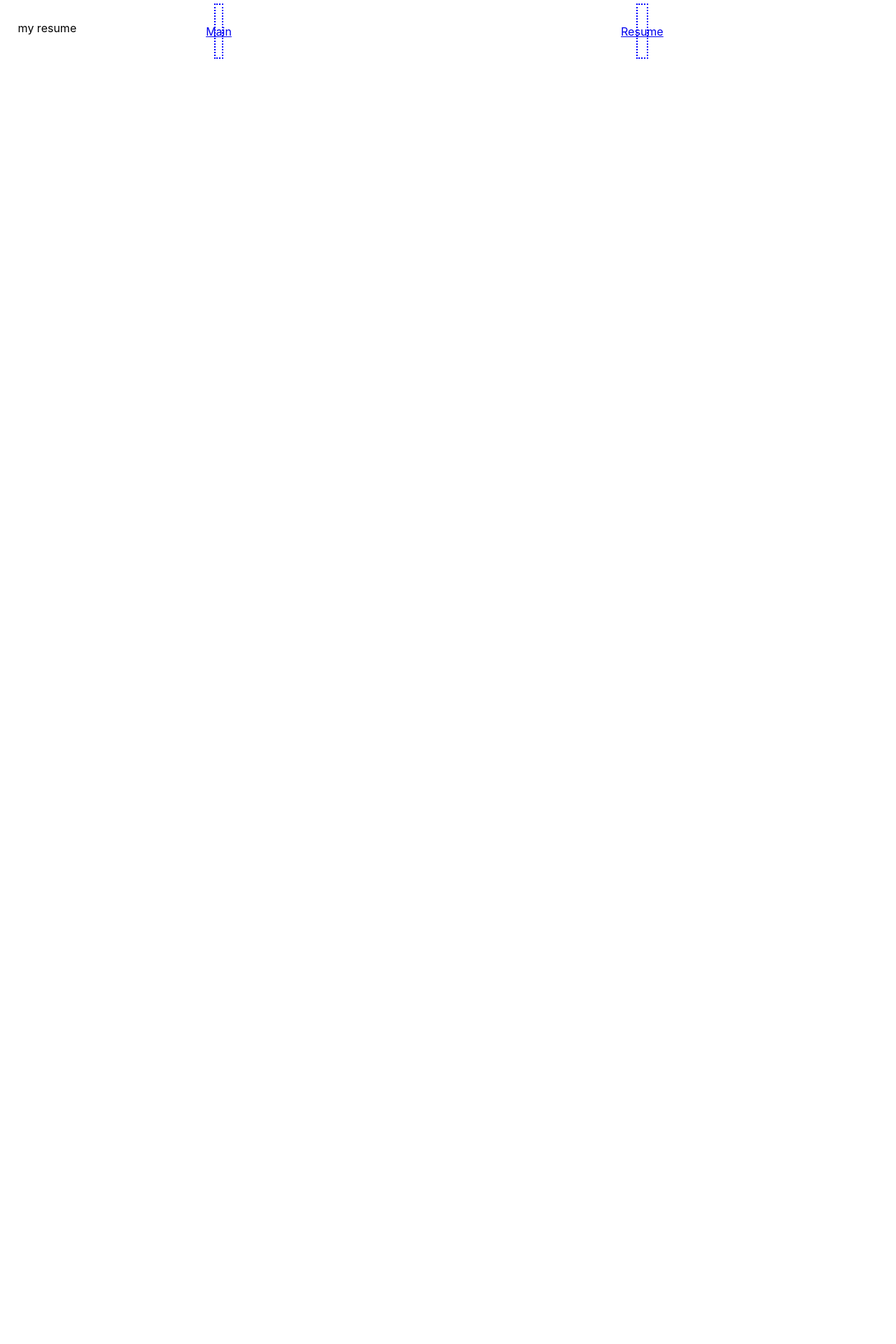
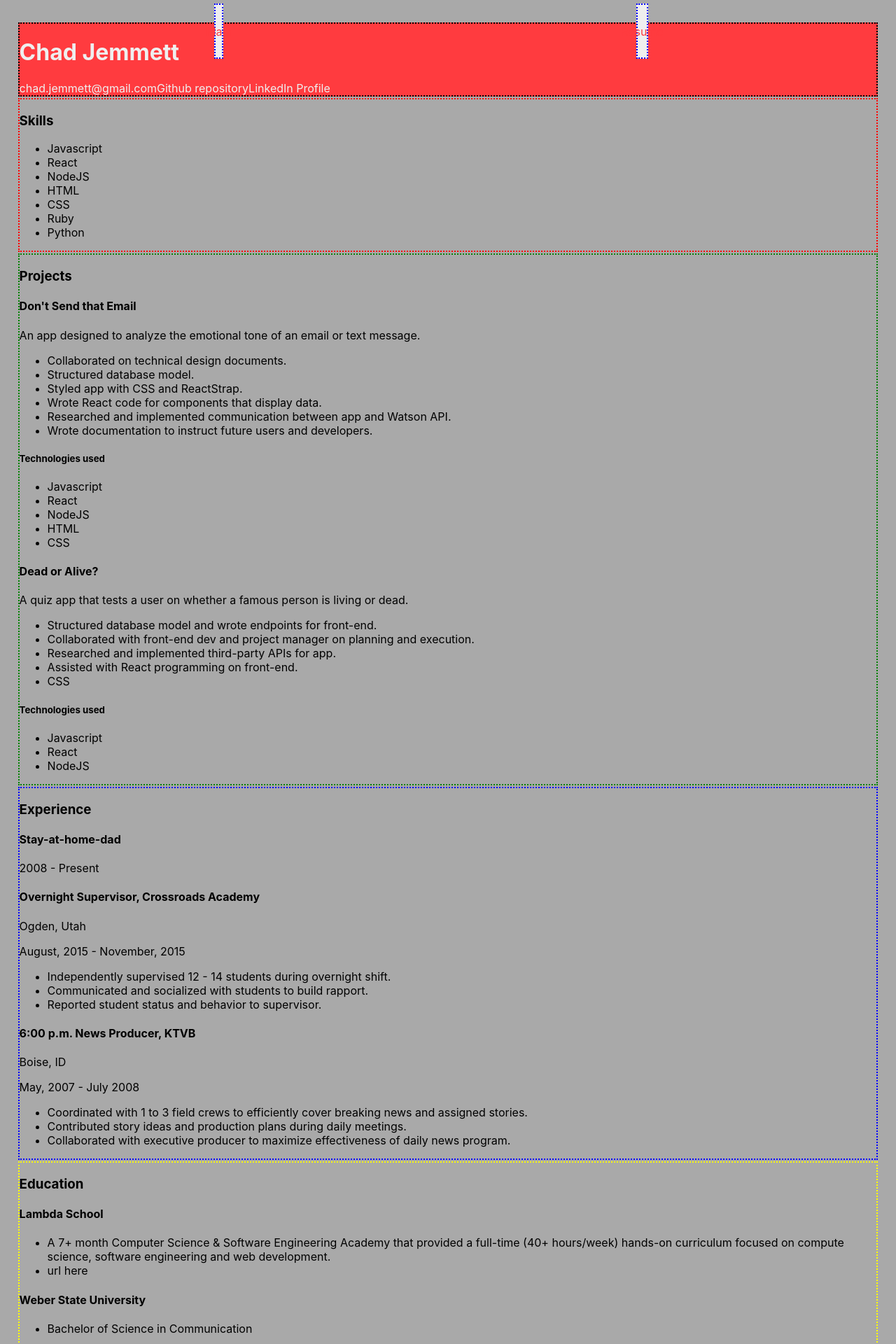
Before and after one commit to ceejaay/portfolio, a React (Create React App) app: page /resume in a window 1280 px wide. Shown: the top 1920 px of the page at 70% size. Before the commit the page ends 800 px from the top, so only its background shows below. Built offline with nearby package versions, Linux system fonts and the light colour scheme.

Commit message:
Fixed the problem where I type in the id in the url

```diff
--- a/src/App.css
+++ b/src/App.css
@@ -2,25 +2,30 @@
   text-align: center;
 }
 
-.App-logo {
-  animation: App-logo-spin infinite 20s linear;
-  height: 40vmin;
-  pointer-events: none;
-}
+/* .App-logo { */
+/*   animation: App-logo-spin infinite 20s linear; */
+/*   height: 40vmin; */
+/*   pointer-events: none; */
+/* } */
 
-.App-header {
-  background-color: #282c34;
-  min-height: 100vh;
-  display: flex;
-  flex-direction: column;
-  align-items: center;
-  justify-content: center;
-  font-size: calc(10px + 2vmin);
-  color: white;
-}
+/* .App-header { */
+/*   background-color: #282c34; */
+/*   min-height: 100vh; */
+/*   display: flex; */
+/*   flex-direction: column; */
+/*   align-items: center; */
+/*   justify-content: center; */
+/*   font-size: calc(10px + 2vmin); */
+/*   color: white; */
+/* } */
 
 .App-link {
   color: #61dafb;
+}
+.container {
+  padding: 0 2%;
+  background: #a9a9a9;
+  /* border: dashed red 8px; */
 }
 
 .content-container {
@@ -31,10 +36,6 @@
 }
 
 
-.container {
-  padding: 0 2%;
-  /* border: dashed red 8px; */
-}
 
 .footer {
   display: flex;
@@ -49,6 +50,10 @@
   flex-direction: column;
 }
 
+.header a {
+  text-decoration: none;
+}
+
 .header-buttons {
   display: flex;
   height: 75px;
@@ -56,6 +61,8 @@
   border: black solid 1px;
   justify-content: center;
   align-items: center;
+  background: #EFEfef;
+  color: #FF3B3F;
 }
 
 .main-content {
@@ -81,7 +88,7 @@
 }
 .about-me {
   width: 100%;
-  background: lightsalmon;
+  background: #EFEFEF;
 
 }
 
@@ -91,13 +98,13 @@
   height: 45px;
   justify-content: space-around;
   align-items: center;
-  background: lightgray;
+  background: #EFEFEF;
 }
 
 .icons {
   height: 1.8em;
   width: 1.8em;
-  color: black;
+  color: #FF3B3F;
 }
 
 .link-buttons {
@@ -109,21 +116,66 @@
   justify-content: center;
   align-items: center;
   text-decoration: none;
+  background: #EFEFEF;
 }
 
 
 .project-links a {
   text-decoration: none;
+  color: #FF3B3F;
 }
 
 .project-summary {
+  width: 100%;
+}
 
+.project-summary a {
+  text-decoration: none;
+}
+.preview-name {
+  display: flex;
+  align-items: center;
+  justify-content: center;
+  width: 100%;
+  height: 50px;
+  background: #EFEFEF;
+  color: #FF3B3F;
 }
 
 .project-summary img {
   max-width: 100%;
   height: auto;
+  /* border-radius: 50%; */
+}
 
+.resume-header {
+  border: dotted black 2px;
+  margin: 2px 0;
+  background: #FF3B3F;
+  color: #EFEFEF;
+}
+
+.resume-header a  {
+  color: #EFEFEF;
+  text-decoration: none;
+
+}
+
+.resume-skills {
+  border: dotted red 2px;
+  margin: 2px 0;
+}
+.resume-projects {
+  border: dotted green 2px;
+  margin: 2px 0;
+}
+.resume-job-history {
+  border: dotted blue 2px;
+  margin: 2px 0;
+}
+.resume-education {
+  border: dotted yellow 2px;
+  margin: 2px 0;
 }
 /* @keyframes App-logo-spin { */
 /*   from { */
--- a/src/App.js
+++ b/src/App.js
@@ -25,7 +25,7 @@ class App extends Component {
         <Header />
         <Switch>
           <Route exact path={"/"} component={MainContent}/>
-          <Route exact path={"/resume"} component={Resume}/>
+          <Route path={"/resume"} component={Resume}/>
           <Route path={"/:id"} component={ItemPage} />
         </Switch>
       </div>);
--- a/src/assets/json_data.js
+++ b/src/assets/json_data.js
@@ -3,7 +3,7 @@ const projectData = {
     {
       id: 1,
       name: "Don't Send That Email",
-      description: "My description here",
+      description: "This project was a challenge because we had five people working on the entire project. We had a standup each morning to decide what each of us would do for that day. I worked on a mix of backend, frontend and documentation. The most challenging and enjoyable part of this project was researching and implementing the Watson API. I had to read a lot of documentation. I pair-programmed with a colleauge to get the right data from the Watson API.",
       links: {liveSite: "https://dont-send-that-email.netlify.com/", github: "https://github.com/Lambda-School-Labs/dont-send-that-email", pullRequests: "https://github.com/Lambda-School-Labs/dont-send-that-email/pulls?q=is%3Apr+is%3Aclosed+author%3Aceejaay"},
       image: "https://i.imgur.com/YjQipnG.png"
     },
@@ -11,7 +11,7 @@ const projectData = {
     {
       id: 2,
       name: "Dead or Alive?",
-      description: "My description here",
+      description: "Please note: There are no pull requests for this project. My project manager and I were simply merging our branches without pull requsts.  My primary work on this project was on the backend. I planned and executed the database schema. I prepared all the endpoints for the React developer to access. The challenging part of this project was to communicate clearly with the React developer. We had to be clear how the data would get from front end to the backend. ",
       links: {liveSite: "https://doa-dev-marketing.herokuapp.com/", github: "https://github.com/BrianARuff/team_dead_or_alive/tree/master/api", pullRequests: "https://github.com/Lambda-School-Labs/dont-send-that-email/pulls?q=is%3Apr+is%3Aclosed+author%3Aceejaay"},
       image: "https://i.imgur.com/IXCrfJX.png"
     },
--- a/src/components/ItemPage.js
+++ b/src/components/ItemPage.js
@@ -1,10 +1,10 @@
 import React, {Component} from 'react';
+import projectData from '../assets/json_data.js'
 
 
 
 const ItemPage = props  =>  {
-  const { projData } = props.location.state;
-  // console.log("links?", projData.links.liveSite);
+  const projData = projectData.projects.filter(item => item.id == props.match.params.id)[0];
         return(
             <div>
               <div className="project-headline">
@@ -38,6 +38,8 @@ const ItemPage = props  =>  {
               </div>
             </div>
             )
+  // const { projData } = props.location.state;
+  // console.log("links?", projData.links.liveSite);
 }
 
 
--- a/src/components/ItemPreview.js
+++ b/src/components/ItemPreview.js
@@ -7,10 +7,10 @@ import React from 'react';
 const ItemPreview = (props) => {
   return (
       <div>
-        <div>
+        <div className="preview-name">
           {props.projData.name}
         </div>
-        <div>
+        <div className="preview-image">
           <img src={props.projData.image}  alt={props.projData.name}/>
         </div>
       </div>
--- a/src/components/Resume.js
+++ b/src/components/Resume.js
@@ -6,8 +6,113 @@ const Resume = () => {
   return(
 
      <div>
-     my resume
+       <div className="resume-header">
+         <h1>Chad Jemmett</h1>
+         <email>chad.jemmett@gmail.com</email>
+         <a href="https://github.com/ceejaay">Github repository</a>
+         <a href="https://www.linkedin.com/in/chad-jemmett-a3a0a347/">LinkedIn Profile</a>
+       </div>
+       <div className="resume-skills">
+         <h3>Skills</h3>
+         <ul>
+           <li>Javascript</li>
+           <li>React</li>
+           <li>NodeJS</li>
+           <li>HTML</li>
+           <li>CSS</li>
+           <li>Ruby</li>
+           <li>Python</li>
+         </ul>
+
+       </div>
+       <div className="resume-projects">
+         <h3>Projects</h3>
+         <h4>Don't Send that Email</h4>
+         <p>An app designed to analyze the emotional tone of an email or text message.</p>
+           <ul>
+             <li>Collaborated on technical design documents.</li>
+             <li>Structured database model.</li>
+             <li>Styled app with CSS and ReactStrap.</li>
+             <li>Wrote React code for components that display data.</li>
+             <li>Researched and implemented communication between app and Watson API.</li>
+             <li>Wrote documentation to instruct future users and developers.</li>
+           </ul>
+         <h5>Technologies used</h5>
+         <ul>
+           <li>Javascript</li>
+           <li>React</li>
+           <li>NodeJS</li>
+           <li>HTML</li>
+           <li>CSS</li>
+         </ul>
+         <h4>Dead or Alive?</h4>
+         <p>A quiz app that tests a user on whether a famous person is living or dead.</p>
+         <ul>
+           <li>Structured database model and wrote endpoints for front-end.</li>
+           <li>Collaborated with front-end dev and project manager on planning and execution.</li>
+           <li>Researched and implemented third-party APIs for app.</li>
+           <li>Assisted with React programming on front-end.</li>
+           <li>CSS</li>
+         </ul>
+
+         <h5>Technologies used</h5>
+         <ul>
+           <li>Javascript</li>
+           <li>React</li>
+           <li>NodeJS</li>
+         </ul>
+
+       </div>
+
+       <div className="resume-job-history">
+
+         <h3>Experience</h3>
+
+         <h4>Stay-at-home-dad</h4>
+         <p>2008 - Present</p>
+
+
+         <h4>Overnight Supervisor, Crossroads Academy</h4>
+         <p>Ogden, Utah</p>
+         <p>August, 2015 - November, 2015</p>
+
+         <ul>
+           <li>Independently supervised 12 - 14 students during overnight shift.</li>
+           <li>Communicated and socialized with students to build rapport.</li>
+           <li>Reported student status and behavior to supervisor.</li>
+         </ul>
+
+         <h4>6:00 p.m. News Producer, KTVB</h4>
+         <p>Boise, ID</p>
+         <p>May, 2007 - July 2008</p>
+
+         <ul>
+           <li>Coordinated with 1 to 3 field crews to efficiently cover breaking news and assigned stories.</li>
+           <li>Contributed story ideas and production plans during daily meetings.</li>
+           <li>Collaborated with executive producer to maximize effectiveness of daily news program.</li>
+         </ul>
+       </div>
+
+
+
+
+       <div className="resume-education">
+         <h3>Education</h3>
+
+         <h4>Lambda School</h4>
+
+         <ul>
+           <li>A 7+ month Computer Science & Software Engineering Academy that provided a full-time (40+ hours/week) hands-on curriculum focused on compute science, software engineering and web development.</li>
+           <li>url here</li>
+          </ul>
+
+         <h4>Weber State University</h4>
+         <ul>
+           <li>Bachelor of Science in Communication</li>
+         </ul>
+       </div>
      </div>
+
       )
 }
 
```
Lines whose indentation alone changed are shown as unchanged.
